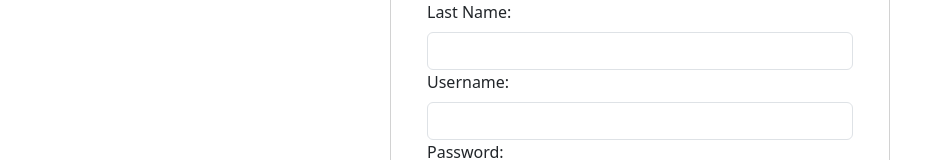
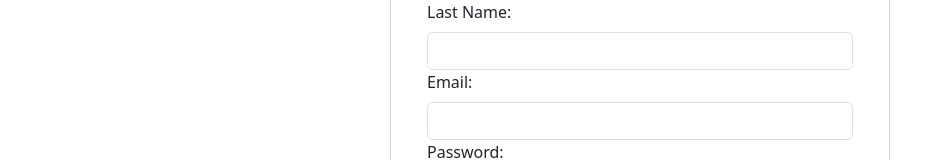
Before and after one commit to ykhan-5/CoogTree, a React (Create React App) app in the folder frontend/: page /signup in a window 1280 px wide. Shown: the part 250-410 px from the top of the page, without its empty margins (0-932 px from the left). Built offline with nearby package versions, Linux system fonts and the light colour scheme.

Commit message:
Fix Signup Label

```diff
--- a/frontend/src/Components/SignupPage.js
+++ b/frontend/src/Components/SignupPage.js
@@ -47,7 +47,7 @@ const SignupPage = () => {
                 />
               </Form.Group>
               <Form.Group>
-                <Form.Label>Username:</Form.Label>
+                <Form.Label>Email:</Form.Label>
                 <Form.Control
                   type="text"
                   value={email}
```
